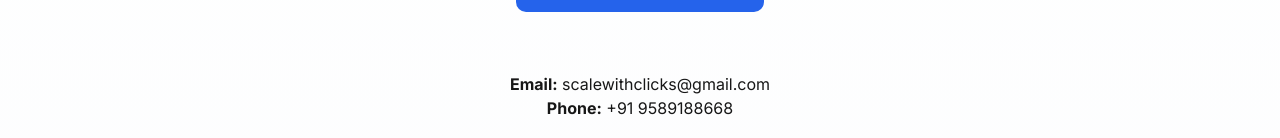
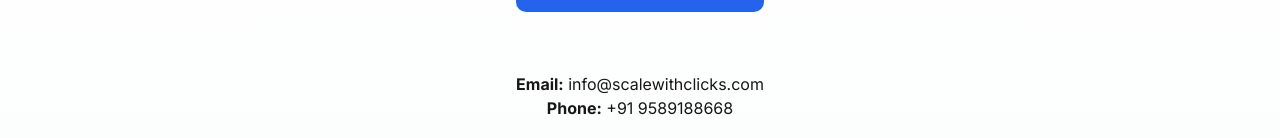
Before and after one commit to vinayadav01/scalewithclicks-blog, a Next.js app: page /contact in a window 1280 px wide. Shown: the part 228-366 px from the top of the page. Built offline with nearby package versions, Linux system fonts and the light colour scheme.

Commit message:
Update page.js

```diff
--- a/app/contact/page.js
+++ b/app/contact/page.js
@@ -24,7 +24,7 @@
       </a>
 
       <div style={{ marginTop: "30px" }}>
-        <p><strong>Email:</strong> scalewithclicks@gmail.com</p>
+        <p><strong>Email:</strong> info@scalewithclicks.com</p>
         <p><strong>Phone:</strong> +91 9589188668</p>
       </div>
 
```
